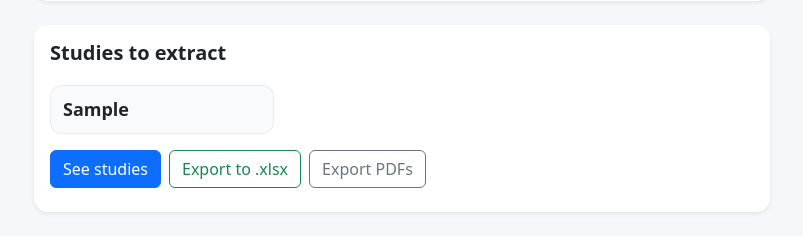
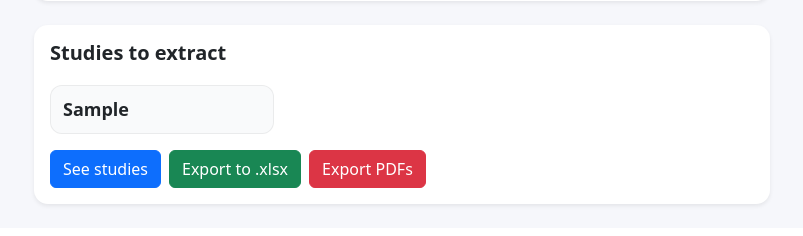
Before and after one commit to DiegoJSN/syst_rev_tool, a Flask app: template templates/review_main.html in a window 1280 px wide. Shown: the part 1132-1368 px from the top of the page, without its empty margins (428-1231 px from the left). After the commit the page ends 1340 px from the top, so only its background shows below. Run offline with Flask 3, Linux system fonts and the light colour scheme; the template is opened without the code that fills it: most values are stand-ins (such as "Sample title", 1, 10 or a date in 2020); some libraries are stand-ins or nearby versions.

Commit message:
Update export button styles for clarity
Changed the export to .xlsx button to use a solid success style and the export PDFs button to use a danger style in both full_extraction.html and review_main.html. This improves visual distinction and aligns button colors with their respective actions.

```diff
--- a/templates/full_extraction.html
+++ b/templates/full_extraction.html
@@ -6,10 +6,10 @@
     <div class="text-muted small">Reviewer: {{ reviewer_name }}</div>
   </div>
   <div class="d-flex flex-wrap gap-2">
-    <a class="btn btn-outline-success" href="{{ url_for('export_second_screening_xlsx', review_id=review.id) }}">
+    <a class="btn btn-success" href="{{ url_for('export_second_screening_xlsx', review_id=review.id) }}">
       Export to .xlsx
     </a>
-    <a class="btn btn-outline-secondary" href="{{ url_for('export_second_screening_pdfs', review_id=review.id) }}">
+    <a class="btn btn-danger" href="{{ url_for('export_second_screening_pdfs', review_id=review.id) }}">
       Export PDFs
     </a>
     <a class="btn btn-outline-secondary" href="{{ url_for('review_main', review_id=review.id) }}">Back to main</a>
--- a/templates/review_main.html
+++ b/templates/review_main.html
@@ -234,13 +234,12 @@
 
             <div class="d-flex flex-wrap gap-2 mt-3">
               <a class="btn btn-primary" href="{{ url_for('full_extraction', review_id=review.id) }}">See studies</a>
-              <a class="btn btn-outline-success" href="{{ url_for('export_second_screening_xlsx', review_id=review.id) }}">
+              <a class="btn btn-success" href="{{ url_for('export_second_screening_xlsx', review_id=review.id) }}">
                 Export to .xlsx
               </a>
-              <a class="btn btn-outline-secondary" href="{{ url_for('export_second_screening_pdfs', review_id=review.id) }}">
+              <a class="btn btn-danger" href="{{ url_for('export_second_screening_pdfs', review_id=review.id) }}">
                 Export PDFs
               </a>
-            </div>
 
             <div class="form-text mt-2"> </div>
           </div>
```
